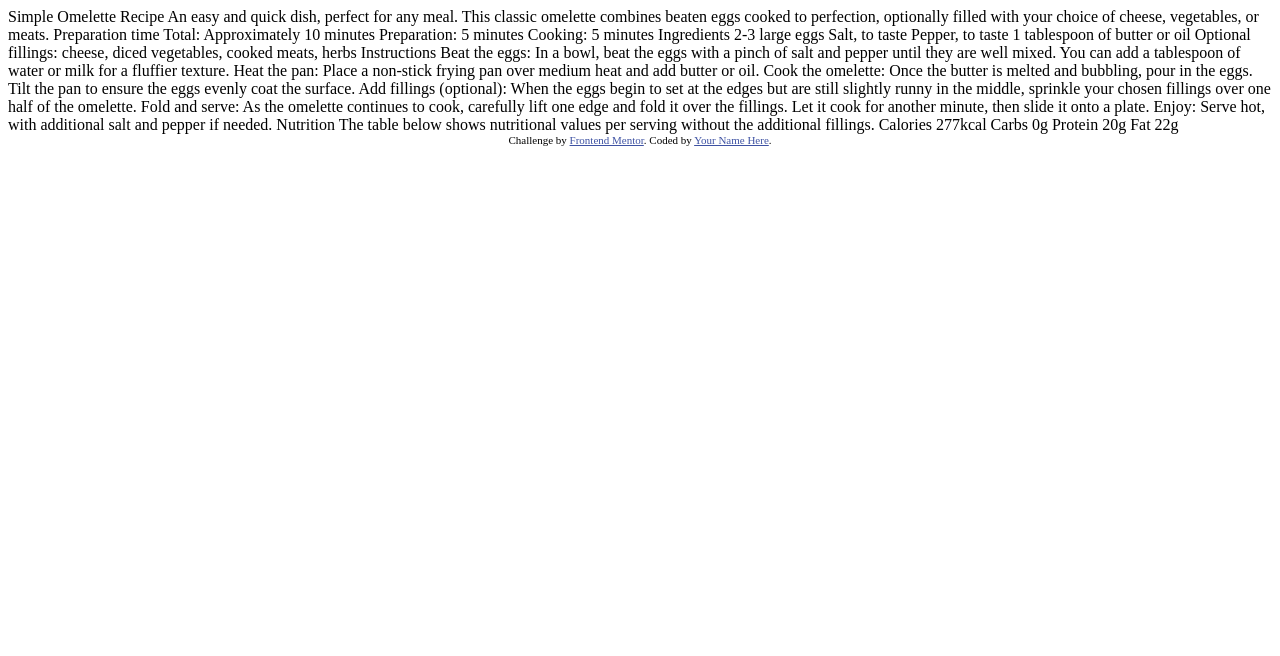
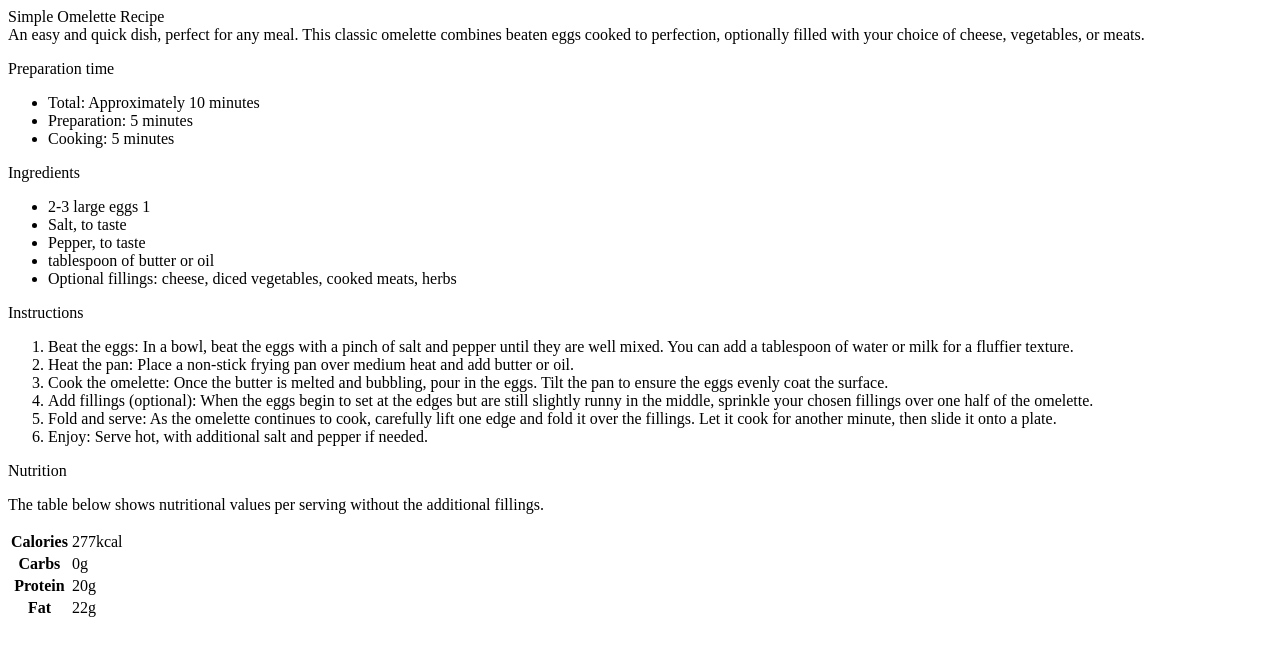
Before and after one commit to Mark-Ku-Dev/Recipe-page, a plain HTML site: page index.html in a window 1280 px wide. Drawn offline with Linux system fonts and the light colour scheme.

Commit message:
chore: setup html and create semantic html for the recipe card

```diff
--- a/index.html
+++ b/index.html
@@ -1,77 +1,115 @@
-<!DOCTYPE html>
+<!doctype html>
 <html lang="en">
   <head>
-  <meta charset="UTF-8">
-  <meta name="viewport" content="width=device-width, initial-scale=1.0"> <!-- displays site properly based on user's device -->
+    <meta charset="UTF-8" />
+    <meta name="viewport" content="width=device-width, initial-scale=1.0" />
+    <!-- displays site properly based on user's device -->
 
-  <link rel="icon" type="image/png" sizes="32x32" href="./assets/images/favicon-32x32.png">
+    <link
+      rel="icon"
+      type="image/png"
+      sizes="32x32"
+      href="./assets/images/favicon-32x32.png"
+    />
 
     <title>Frontend Mentor | Recipe page</title>
 
     <!-- Feel free to remove these styles or customise in your own stylesheet 👍 -->
-  <style>
-    .attribution { font-size: 11px; text-align: center; }
-    .attribution a { color: hsl(228, 45%, 44%); }
-  </style>
   </head>
   <body>
+    <div class="card">
+      <div class="recipe__picture"></div>
+      <div class="recipe__title">Simple Omelette Recipe</div>
+      <div class="recipe__description">
+        An easy and quick dish, perfect for any meal. This classic omelette
+        combines beaten eggs cooked to perfection, optionally filled with your
+        choice of cheese, vegetables, or meats.
+      </div>
 
-  Simple Omelette Recipe
+      <!-- Reparation time -->
+      <section class="recipe__preparation">
+        <p class="section__header">Preparation time</p>
+        <ul class="preparation__list">
+          <li class="preparation__item">Total: Approximately 10 minutes</li>
+          <li class="preparation__item">Preparation: 5 minutes</li>
+          <li class="preparation__item">Cooking: 5 minutes</li>
+        </ul>
+      </section>
 
-  An easy and quick dish, perfect for any meal. This classic omelette combines beaten eggs cooked
-  to perfection, optionally filled with your choice of cheese, vegetables, or meats.
+      <!-- Ingredients -->
+      <section class="recipe__ingredients">
+        <p class="section__header">Ingredients</p>
+        <ul class="ingredients__list">
+          <li class="ingredient__item">2-3 large eggs 1</li>
+          <li class="ingredient__item">Salt, to taste</li>
+          <li class="ingredient__item">Pepper, to taste</li>
+          <li class="ingredient__item">tablespoon of butter or oil</li>
+          <li class="ingredient__item">
+            Optional fillings: cheese, diced vegetables, cooked meats, herbs
+          </li>
+        </ul>
+      </section>
 
-  Preparation time
+      <!-- Instructions -->
 
-  Total: Approximately 10 minutes
-  Preparation: 5 minutes
-  Cooking: 5 minutes
+      <section class="recipe__instructions">
+        <p class="section__header">Instructions</p>
+        <ol class="instructions__list">
+          <li class="instruction__item">
+            Beat the eggs: In a bowl, beat the eggs with a pinch of salt and
+            pepper until they are well mixed. You can add a tablespoon of water
+            or milk for a fluffier texture.
+          </li>
+          <li class="instruction__item">
+            Heat the pan: Place a non-stick frying pan over medium heat and add
+            butter or oil.
+          </li>
+          <li class="instruction__item">
+            Cook the omelette: Once the butter is melted and bubbling, pour in
+            the eggs. Tilt the pan to ensure the eggs evenly coat the surface.
+          </li>
+          <li class="instruction__item">
+            Add fillings (optional): When the eggs begin to set at the edges but
+            are still slightly runny in the middle, sprinkle your chosen
+            fillings over one half of the omelette.
+          </li>
+          <li class="instruction__item">
+            Fold and serve: As the omelette continues to cook, carefully lift
+            one edge and fold it over the fillings. Let it cook for another
+            minute, then slide it onto a plate.
+          </li>
+          <li class="instruction__item">
+            Enjoy: Serve hot, with additional salt and pepper if needed.
+          </li>
+        </ol>
+      </section>
 
-  Ingredients
-
-  2-3 large eggs
-  Salt, to taste
-  Pepper, to taste
-  1 tablespoon of butter or oil
-  Optional fillings: cheese, diced vegetables, cooked meats, herbs
-
-  Instructions
-
-  Beat the eggs: In a bowl, beat the eggs with a pinch of salt and pepper until they are well mixed.
-  You can add a tablespoon of water or milk for a fluffier texture.
-
-  Heat the pan: Place a non-stick frying pan over medium heat and add butter or oil.
-
-  Cook the omelette: Once the butter is melted and bubbling, pour in the eggs. Tilt the pan to ensure
-  the eggs evenly coat the surface.
-
-  Add fillings (optional): When the eggs begin to set at the edges but are still slightly runny in the
-  middle, sprinkle your chosen fillings over one half of the omelette.
-
-  Fold and serve: As the omelette continues to cook, carefully lift one edge and fold it over the
-  fillings. Let it cook for another minute, then slide it onto a plate.
-
-  Enjoy: Serve hot, with additional salt and pepper if needed.
-
-  Nutrition
-
-  The table below shows nutritional values per serving without the additional fillings.
-
-  Calories
-  277kcal
-
-  Carbs
-  0g
-
-  Protein
-  20g
-
-  Fat
-  22g
-
-  <div class="attribution">
-    Challenge by <a href="https://www.frontendmentor.io?ref=challenge" target="_blank">Frontend Mentor</a>.
-    Coded by <a href="#">Your Name Here</a>.
+      <!-- Nutrition -->
+      <section class="recipe__nutrition">
+        <p class="section__header">Nutrition</p>
+        <p class="nutrition__info">
+          The table below shows nutritional values per serving without the
+          additional fillings.
+        </p>
+        <table>
+          <tr>
+            <th class="row">Calories</th>
+            <td>277kcal</td>
+          </tr>
+          <tr>
+            <th class="row">Carbs</th>
+            <td>0g</td>
+          </tr>
+          <tr>
+            <th class="row">Protein</th>
+            <td>20g</td>
+          </tr>
+          <tr>
+            <th class="row">Fat</th>
+            <td>22g</td>
+          </tr>
+        </table>
+      </section>
     </div>
   </body>
 </html>
```
Lines whose indentation alone changed are shown as unchanged.
